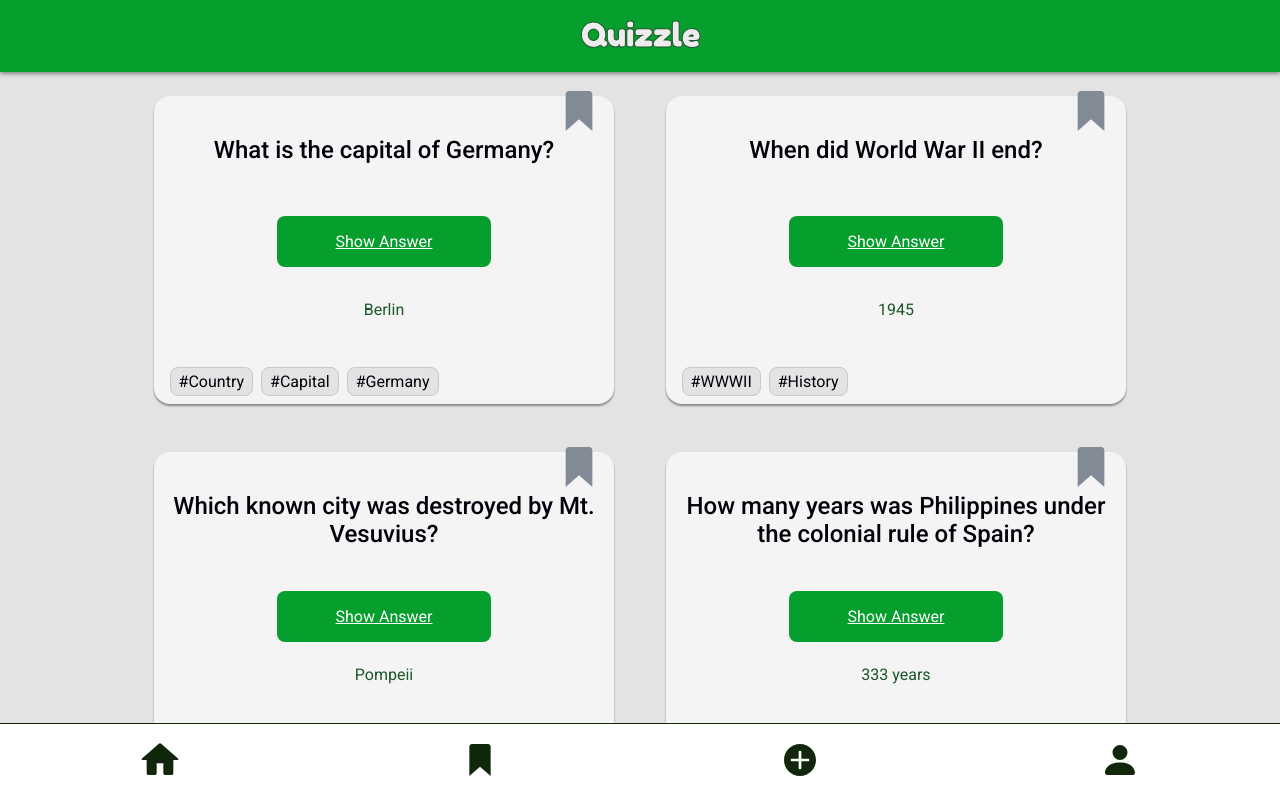
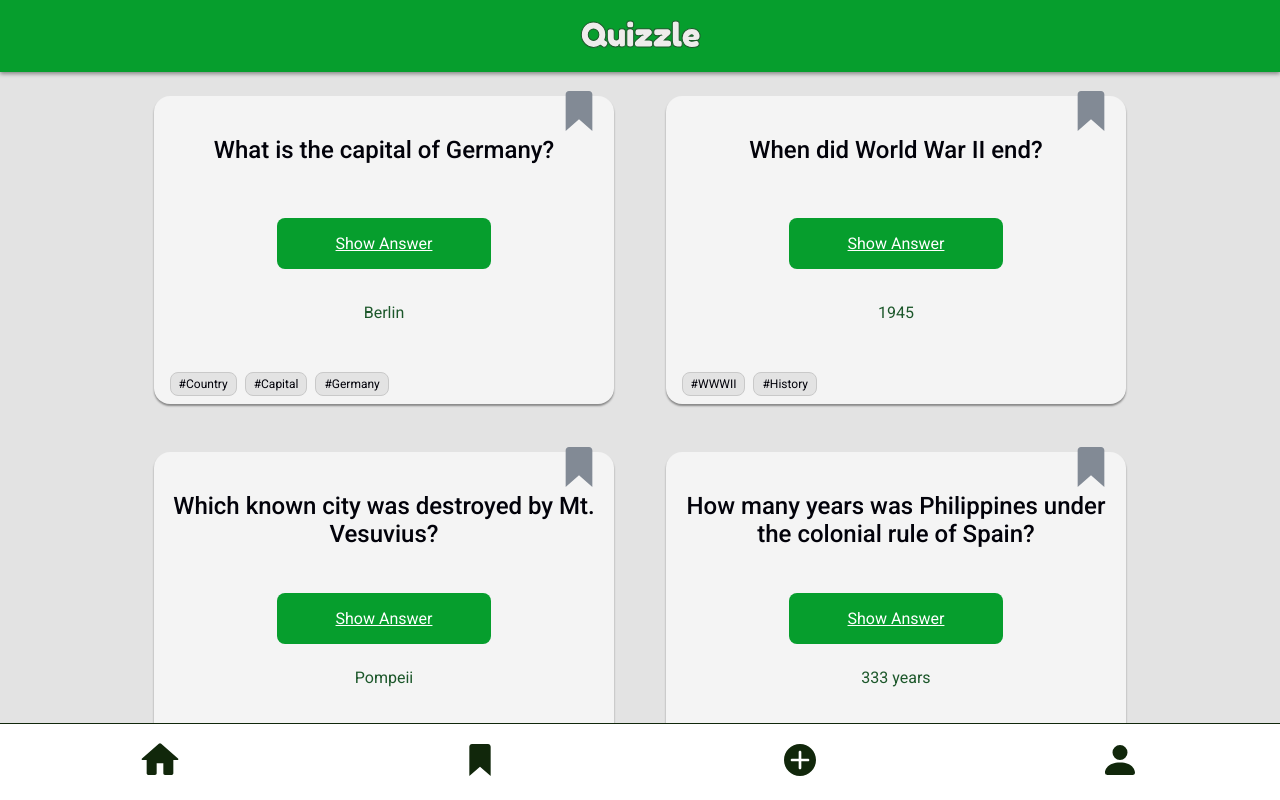
Before and after one commit to jecaps/quiz-app-ultra, a React (Create React App) app: page / in a window 1280 px wide. Shown: the top 800 px of the page. Built offline with nearby package versions, Linux system fonts and the light colour scheme.

Commit message:
Edit Font Size of Tags

```diff
--- a/src/components/tag/Tag.css
+++ b/src/components/tag/Tag.css
@@ -3,4 +3,5 @@
   border: 1px solid #c9c9c9;
   border-radius: var(--border-radius-sm);
   padding: 0.25rem 0.5rem;
+  font-size: 0.75rem;
 }
```
